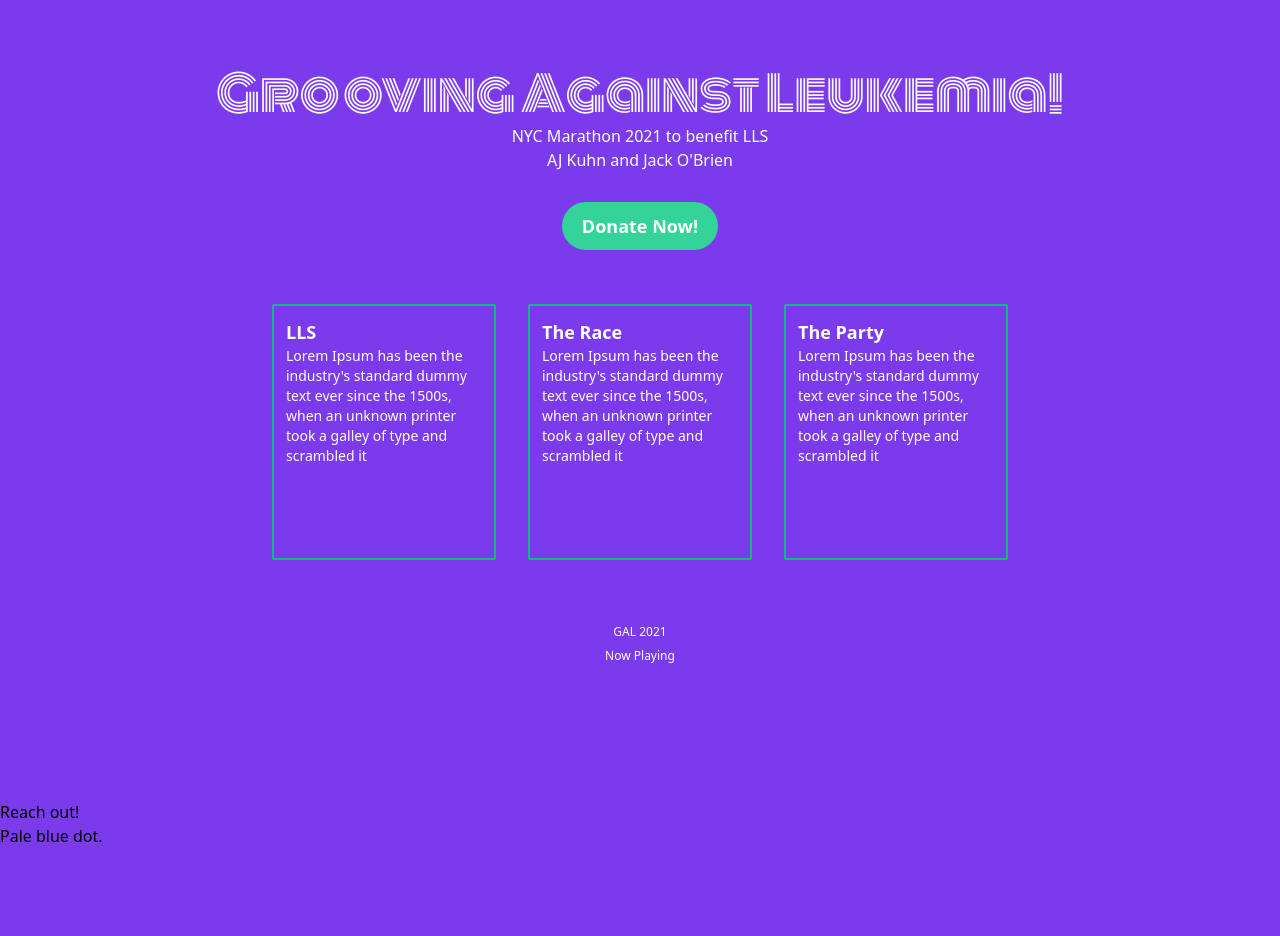
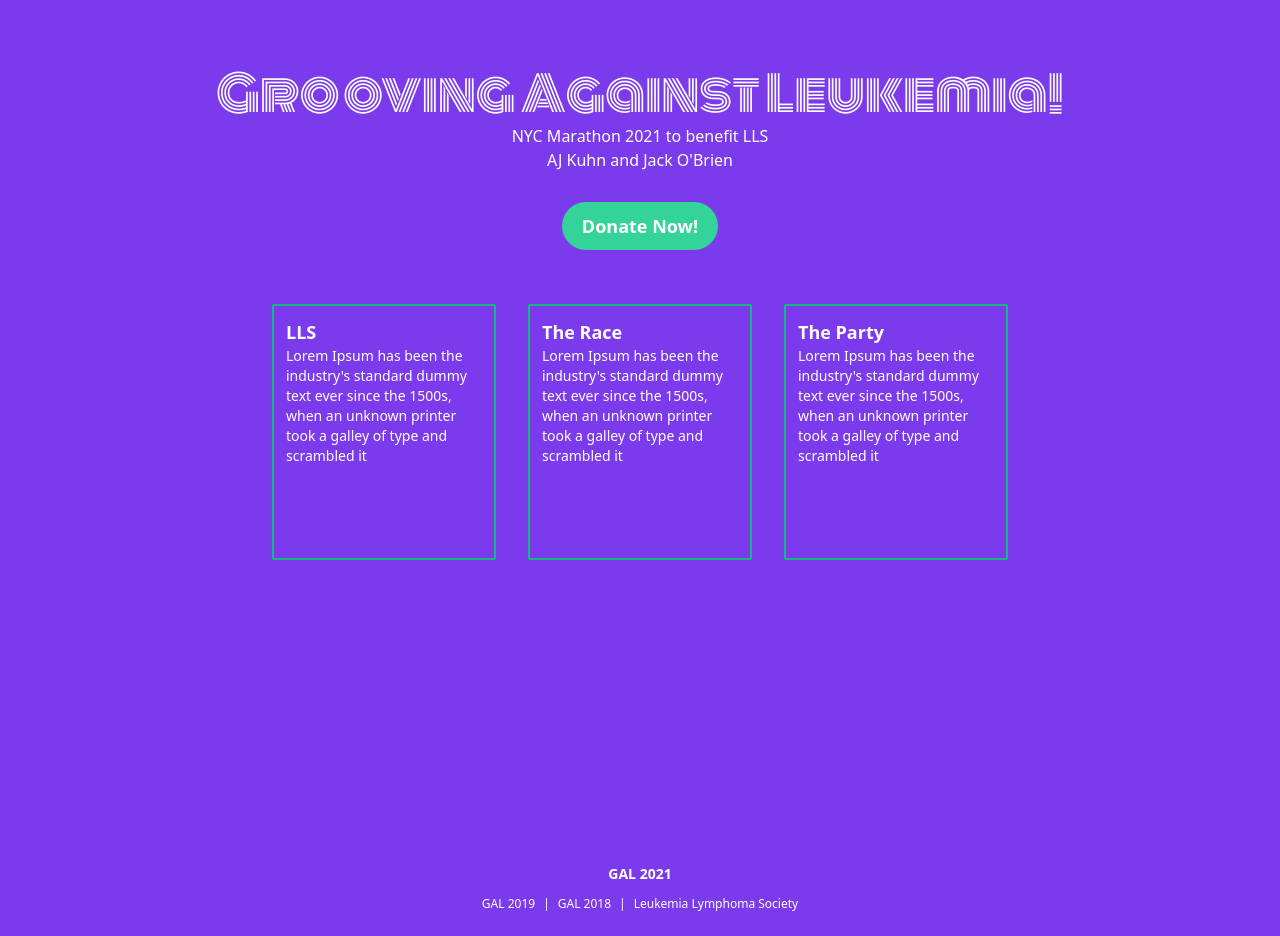
Before and after one commit to jfobrien29/gal-site, a Next.js app: page / in a window 1280 px wide. Before the commit the page ends 848 px from the top, so only its background shows below. Built offline with nearby package versions, Linux system fonts and the light colour scheme.

Commit message:
style updates + footer

```diff
--- a/src/containers/BaseLayout.tsx
+++ b/src/containers/BaseLayout.tsx
@@ -1,4 +1,10 @@
+import {
+  GAL_DONATE_PAGE_2018,
+  GAL_DONATE_PAGE_2019,
+  LLS_URL,
+} from '@/utils/constants';
 import Head from 'next/head';
+import Link from 'next/link';
 
 const BaseLayout: React.FC<any> = ({
   title = 'Grooving Against Leukemia',
@@ -45,12 +51,33 @@
       <main>{children}</main>
 
       <footer>
-        <p>Reach out!</p>
-        <p>
-          <a href="https://www.planetary.org/worlds/pale-blue-dot">
-            Pale blue dot.
-          </a>
-        </p>
+        <div className="w-full flex flex-col justify-center items-center gap-2 mt-16 mb-4 pb-2">
+          <h3 className="text-white text-sm font-semibold mb-1">GAL 2021</h3>
+          <div className="flex gap-2">
+            <p className="text-white text-xs">
+              <Link href={GAL_DONATE_PAGE_2019}>
+                <a>GAL 2019</a>
+              </Link>
+            </p>
+            <p className="text-white text-xs">|</p>
+            <p className="text-white text-xs">
+              <Link href={GAL_DONATE_PAGE_2018}>
+                <a>GAL 2018</a>
+              </Link>
+            </p>
+            <p className="text-white text-xs">|</p>
+            <p className="text-white text-xs">
+              <Link href={LLS_URL}>
+                <a>Leukemia Lymphoma Society</a>
+              </Link>
+            </p>
+          </div>
+          {/* <p className="text-white text-xs">
+            <Link href="/listening">
+              <a>Now Playing</a>
+            </Link>
+          </p> */}
+        </div>
       </footer>
     </div>
   );
--- a/src/pages/index.tsx
+++ b/src/pages/index.tsx
@@ -21,8 +21,10 @@
         {/** Header */}
         <div className="w-full flex justify-center align-middle">
           <div className="flex flex-col items-center">
-            <h1 className="text-white mt-16 text-5xl leading-tight monoton-font">
-              <Link href="/"> Grooving Against Leukemia!</Link>
+            <h1 className="text-white mt-8 md:mt-16 text-5xl leading-tight monoton-font text-center">
+              <Link href="/">
+                <a> Grooving Against Leukemia!</a>
+              </Link>
             </h1>
             <h2 className="text-white">NYC Marathon 2021 to benefit LLS</h2>
             <h2 className="text-white">AJ Kuhn and Jack O'Brien</h2>
@@ -55,16 +57,6 @@
             text="Lorem Ipsum has been the industry's standard dummy text ever since the 1500s, when an unknown printer took a galley of type and scrambled it"
           />
         </div>
-
-        {/** Footer */}
-        <div className="w-full flex flex-col justify-center items-center gap-2 mt-16 mb-4 pb-2">
-          <h3 className="text-white text-xs">GAL 2021</h3>
-          <p className="text-white text-xs">
-            <Link href="/listening">
-              <a>Now Playing</a>
-            </Link>
-          </p>
-        </div>
       </div>
     </BaseLayout>
   );
--- a/src/utils/constants.ts
+++ b/src/utils/constants.ts
@@ -2,3 +2,9 @@
   'https://pages.lls.org/tnt/nyc/nyc21/groovingagainstleukemia';
 export const AJ_DONATE_PAGE = 'https://pages.lls.org/tnt/nyc/nyc21/AKuhn';
 export const JACK_DONATE_PAGE = 'https://pages.lls.org/tnt/nyc/nyc21/JOBrien';
+
+export const GAL_DONATE_PAGE_2019 =
+  'https://pages.lls.org/tnt/nyc/nyc19/groovingagainstleukemia';
+export const GAL_DONATE_PAGE_2018 =
+  'https://pages.lls.org/tnt/nyc/nyc18/groovingagainstleukemia';
+export const LLS_URL = 'https://www.lls.org/';
```
